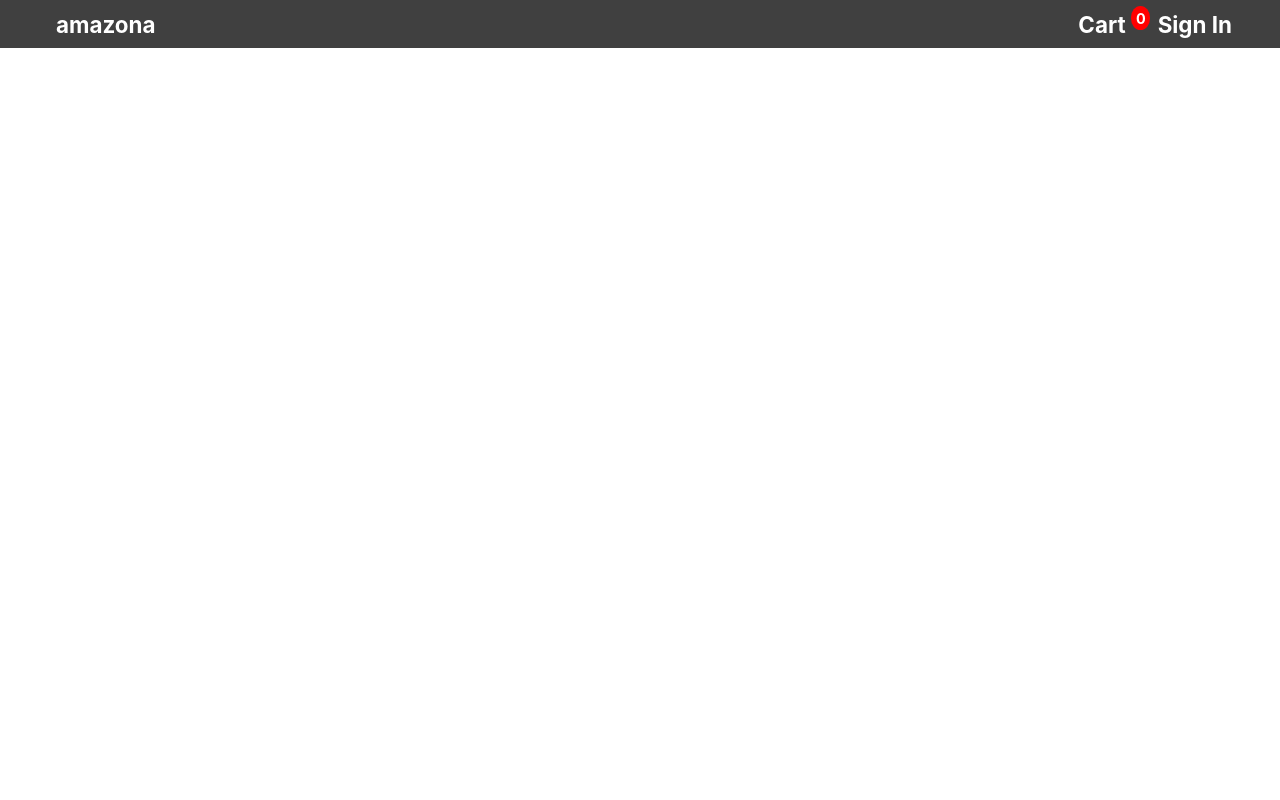
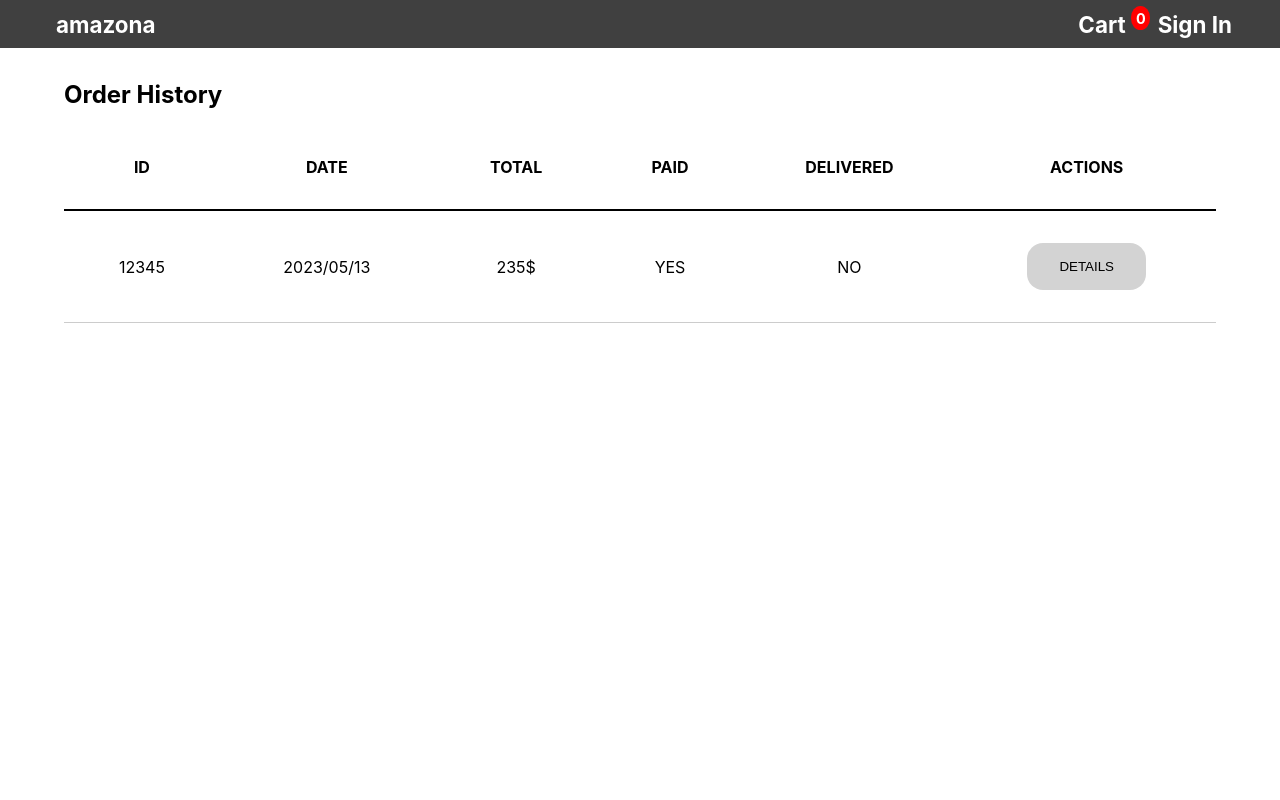
Before and after one commit to Damirbey/Amazona, a React (Create React App) app in the folder frontend/: page /orderHistory in a window 1280 px wide. Shown: the top 800 px of the page. Built offline with nearby package versions, Linux system fonts and the light colour scheme.

Commit message:
Styling the order history page

```diff
--- a/frontend/src/App.js
+++ b/frontend/src/App.js
@@ -12,6 +12,7 @@ import ShippingAddressScreen from './screens/ShippingAddressScreen';
 import PaymentScreen from './screens/PaymentScreen';
 import PlaceOrderScreen from './screens/PlaceOrderScreen';
 import OrderScreen from './screens/OrderScreen';
+import OrderHistoryScreen from './screens/OrderHistoryScreen';
 
 function App() {
   //EXTRACTING GLOBAL STATES FROM THE CONTEXT STORE
@@ -60,6 +61,11 @@ function App() {
                     {userInfo.name}
                   </Link>
                 </li>
+                <li className="nav__item">
+                  <Link to="/orderHistory" className="nav__link">
+                    Order History
+                  </Link>
+                </li>
                 <li className="nav__item" onClick={onSignOutHandler}>
                   <Link to="/" className="nav__link">
                     Sign Out
@@ -88,6 +94,7 @@ function App() {
             <Route path="/payment" element={<PaymentScreen />} />
             <Route path="/placeOrder" element={<PlaceOrderScreen />} />
             <Route path="order/:id" element={<OrderScreen />} />
+            <Route path="/orderHistory" element={<OrderHistoryScreen/>}/>
           </Routes>
         </main>
         <footer className="footer">
--- a/frontend/src/sass/main.scss
+++ b/frontend/src/sass/main.scss
@@ -17,3 +17,4 @@
 @import 'components/checkoutSteps';
 
 @import 'screens/placeOrder';
+@import 'screens/orderHistory';
--- /dev/null
+++ b/frontend/src/sass/screens/_orderHistory.scss
@@ -0,0 +1,36 @@
+.orderHistory_table {
+  width: 100%;
+  border-collapse: collapse;
+
+  tr:not(:first-child) {
+    padding-bottom: 3rem;
+    border-bottom: 1px solid #ccc;
+    cursor: pointer;
+    transition: all 0.2s;
+    &:not(:first-child):hover {
+      background-color: #ededed;
+    }
+  }
+  tr:first-child {
+    border-bottom: 2px solid #000;
+  }
+  td,
+  th {
+    padding: 2rem;
+  }
+  & > * {
+    text-align: center;
+  }
+}
+.orderHistory_details_btn {
+  padding: 1rem 2rem;
+  border: none;
+  cursor: pointer;
+  transition: all 0.2s;
+  border-radius: 1rem;
+  background-color: #d3d3d3;
+  &:active {
+    background-color: #ccc;
+    transform: translateY(3px);
+  }
+}
--- /dev/null
+++ b/frontend/src/screens/OrderHistoryScreen.js
@@ -0,0 +1,33 @@
+import { Helmet } from 'react-helmet-async';
+
+function OrderHistoryScreen() {
+  return (
+    <div>
+      <Helmet>
+        <title>Order History</title>
+      </Helmet>
+      <h1 className="heading-1">Order History</h1>
+      <table className="orderHistory_table">
+        <tr>
+          <th>ID</th>
+          <th>DATE</th>
+          <th>TOTAL</th>
+          <th>PAID</th>
+          <th>DELIVERED</th>
+          <th>ACTIONS</th>
+        </tr>
+        <tr>
+          <td>12345</td>
+          <td>2023/05/13</td>
+          <td>235$</td>
+          <td>YES</td>
+          <td>NO</td>
+          <td>
+            <button className="orderHistory_details_btn">DETAILS</button>
+          </td>
+        </tr>
+      </table>
+    </div>
+  );
+}
+export default OrderHistoryScreen;
--- a/frontend/src/style.css
+++ b/frontend/src/style.css
@@ -372,3 +372,32 @@ main {
   align-items: center;
   justify-content: space-between;
   border-bottom: 1px solid #ccc; }
+
+.orderHistory_table {
+  width: 100%;
+  border-collapse: collapse; }
+  .orderHistory_table tr:not(:first-child) {
+    padding-bottom: 3rem;
+    border-bottom: 1px solid #ccc;
+    cursor: pointer;
+    transition: all 0.2s; }
+    .orderHistory_table tr:not(:first-child):not(:first-child):hover {
+      background-color: #ededed; }
+  .orderHistory_table tr:first-child {
+    border-bottom: 2px solid #000; }
+  .orderHistory_table td,
+  .orderHistory_table th {
+    padding: 2rem; }
+  .orderHistory_table > * {
+    text-align: center; }
+
+.orderHistory_details_btn {
+  padding: 1rem 2rem;
+  border: none;
+  cursor: pointer;
+  transition: all 0.2s;
+  border-radius: 1rem;
+  background-color: #d3d3d3; }
+  .orderHistory_details_btn:active {
+    background-color: #ccc;
+    transform: translateY(3px); }
```
